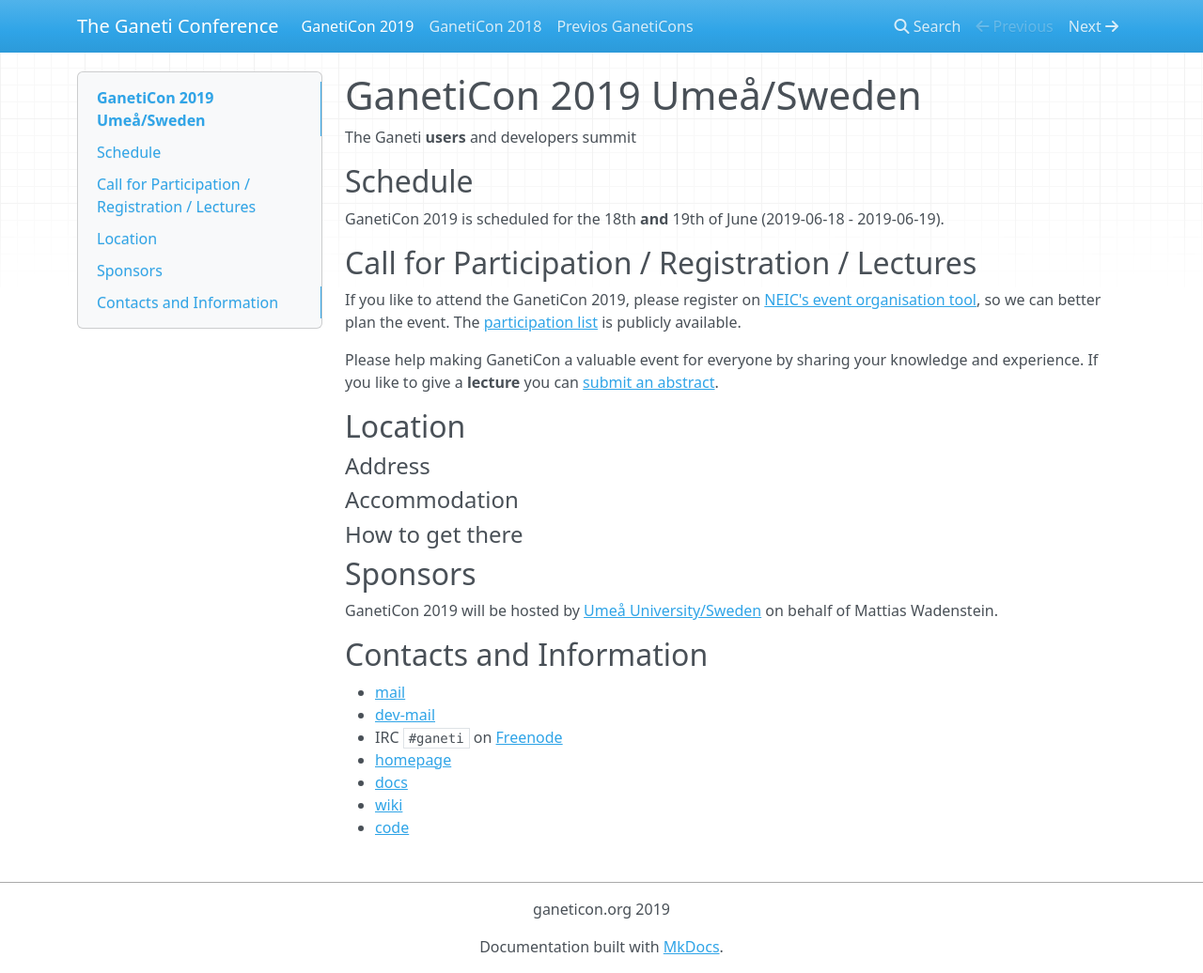
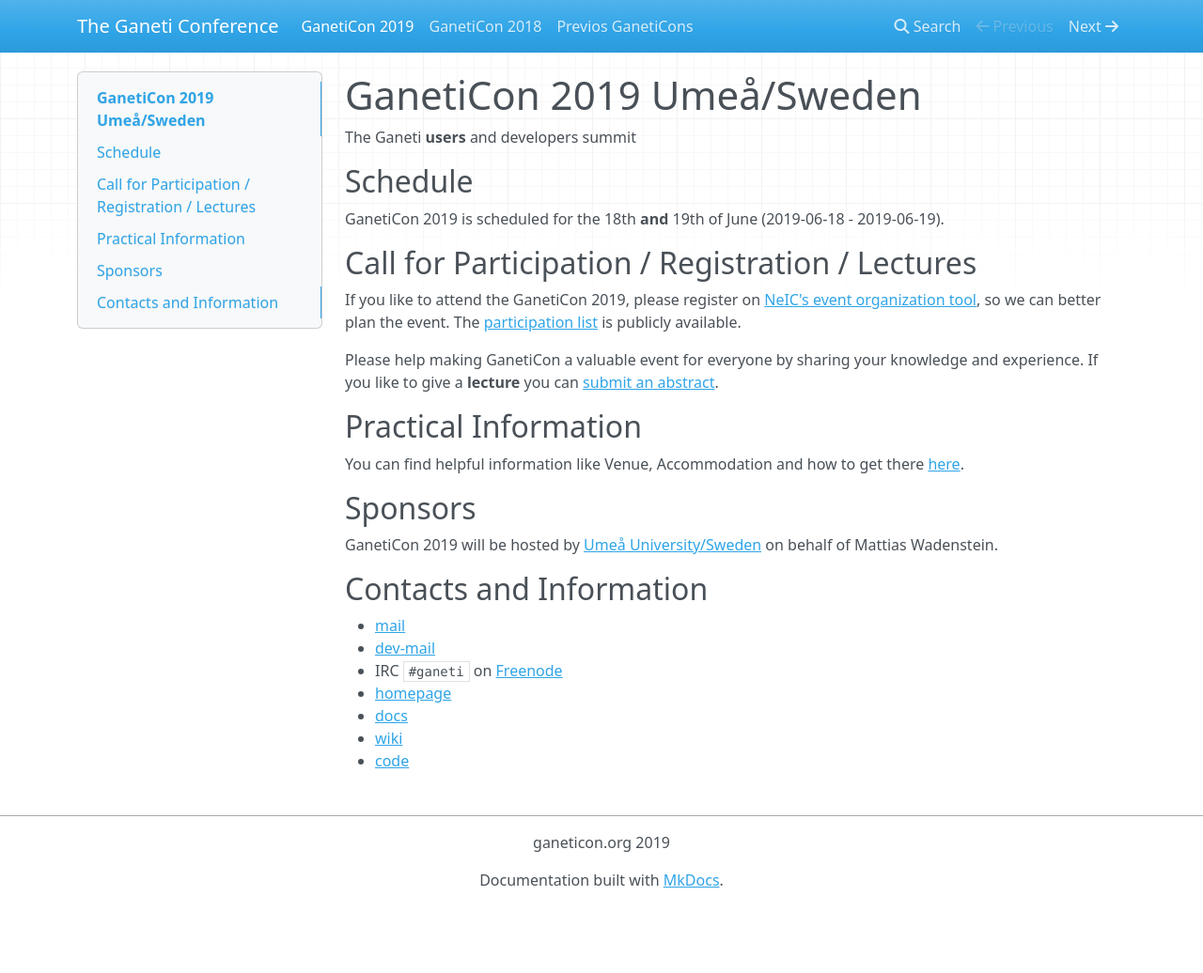
Before and after one commit to ganeticon/ganeticon.github.io, an MkDocs documentation site: the page built from docs/index.md, in a window 1280 px wide and 1036 px high. Shown: the whole window at 94% size. Built offline with MkDocs 1.6.1, drawn with Linux system fonts in a browser that asks for light colours; nearby versions of some CDN libraries; old or Windows-style settings are respelled for this version of MkDocs.

Commit message:
Info about Venue, Accommodation etc; spelling

```diff
--- a/docs/index.md
+++ b/docs/index.md
@@ -11,17 +11,12 @@
 GanetiCon 2019 is scheduled for the 18th **and** 19th of June (2019-06-18 - 2019-06-19).
 
 ## Call for Participation / Registration / Lectures
-If you like to attend the GanetiCon 2019, please register on [NEIC's event organisation tool](https://indico.neic.no/event/83/registrations/27/), so we can better plan the event. The [participation list](https://indico.neic.no/event/83/registrations/participants) is publicly available.
+If you like to attend the GanetiCon 2019, please register on [NeIC's event organization tool](https://indico.neic.no/event/83/registrations/27/), so we can better plan the event. The [participation list](https://indico.neic.no/event/83/registrations/participants) is publicly available.
 
 Please help making GanetiCon a valuable event for everyone by sharing your knowledge and experience. If you like to give a **lecture** you can [submit an abstract](https://indico.neic.no/event/83/abstracts/).
 
-## Location
-
-#### Address
-
-#### Accommodation
-
-#### How to get there
+## Practical Information
+You can find helpful information like Venue, Accommodation and how to get there [here](https://indico.neic.no/event/83/page/19-practical-information).
 
 ## Sponsors
 GanetiCon 2019 will be hosted by [Umeå University/Sweden](https://www.umu.se/en/) on behalf of Mattias Wadenstein.
```
